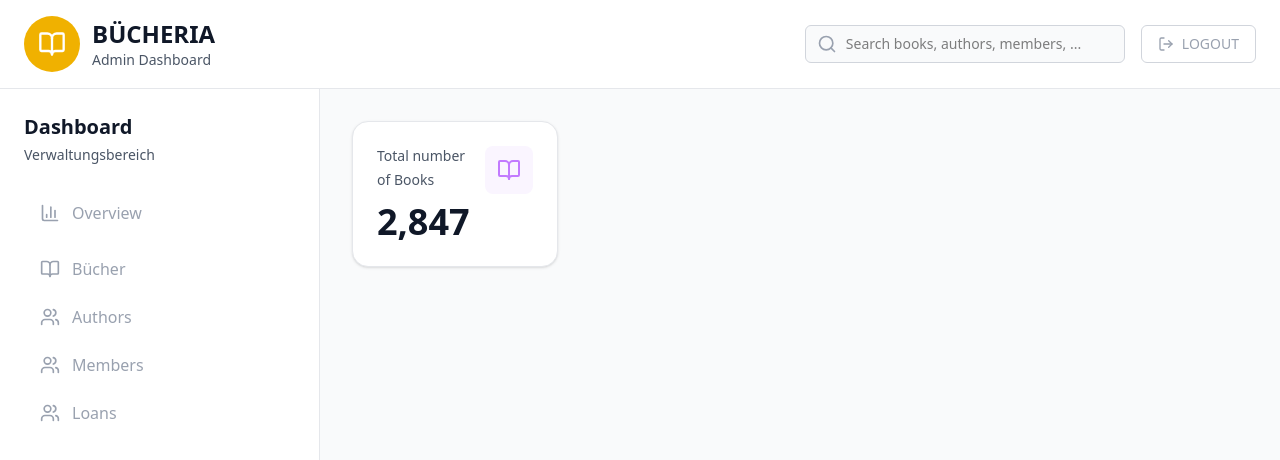
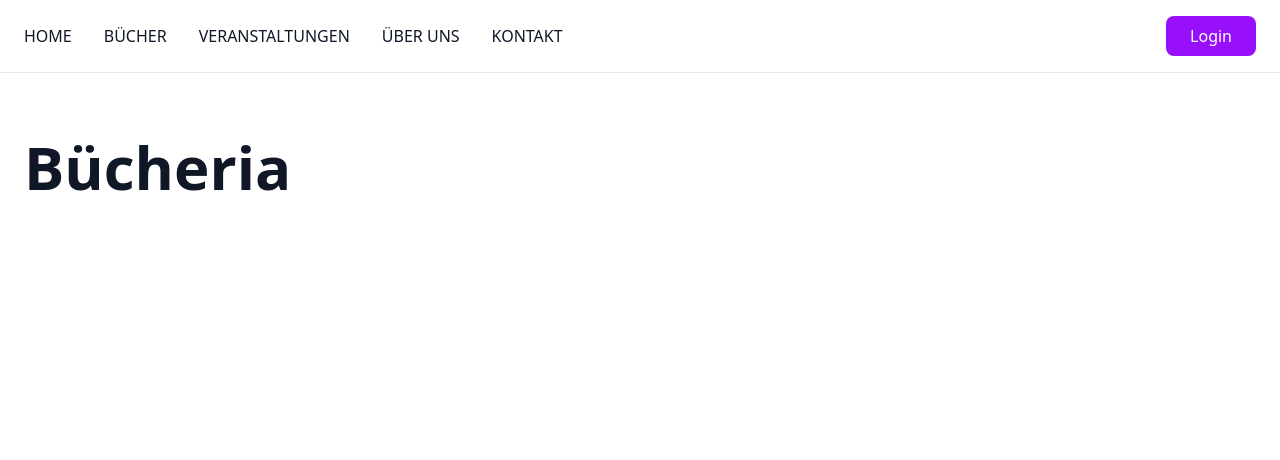
Before and after one commit to stefa-ie/buecheria_library_app, a React (Vite) app in the folder frontend/: page / in a window 1280 px wide. Shown: the top 460 px of the page. Built offline with nearby package versions, Linux system fonts and the light colour scheme.

Commit message:
added Basic HomePage

```diff
--- a/frontend/src/App.jsx
+++ b/frontend/src/App.jsx
@@ -4,12 +4,14 @@ import BooksPage from "./pages/BooksPage"
 import MembersPage from "./pages/MembersPage"
 import LoansPage from "./pages/LoansPage"
 import DashboardPage from "./pages/DashboardPage"
+import HomePage from "./pages/HomePage"
 
 function App() {
     return (
         <Router>
             <Routes>
-                <Route path="/" element={<DashboardPage />}/>
+                <Route path="/" element={<HomePage />}/>
+                <Route path="/dashboard" element={<DashboardPage />}/>
                 <Route path="/authors" element={<AuthorsPage />} />
                 <Route path="/books" element={<BooksPage />} />
                 <Route path="/members" element={<MembersPage />} />
--- a/frontend/src/api/authors.js
+++ b/frontend/src/api/authors.js
@@ -1,4 +1,4 @@
-const API_URL = 'http://localhost:8000/api';
+const API_URL = '/api';
 
 // Fetch all authors
 export async function fetchAuthors() {
--- a/frontend/src/api/books.js
+++ b/frontend/src/api/books.js
@@ -1,4 +1,4 @@
-const API_URL = 'http://localhost:8000/api';
+const API_URL = '/api';
 
 // Fetch all books
 export async function fetchBooks() {
--- a/frontend/src/api/loans.js
+++ b/frontend/src/api/loans.js
@@ -1,4 +1,4 @@
-const API_URL = 'http://localhost:8000/api';
+const API_URL = '/api';
 
 // Fetch all loans
 export async function fetchLoans() {
--- a/frontend/src/api/members.js
+++ b/frontend/src/api/members.js
@@ -1,4 +1,4 @@
-const API_URL = 'http://localhost:8000/api';
+const API_URL = '/api';
 
 // Fetch all members
 export async function fetchMembers() {
--- /dev/null
+++ b/frontend/src/pages/HomePage.jsx
@@ -0,0 +1,41 @@
+export default function HomePage() {
+    return (
+        <div className="min-h-screen bg-white">
+            {/* Header */}
+            <header className="bg-white border-b border-gray-200">
+                <div className="max-w-7xl mx-auto px-6 py-4">
+                    <div className="flex items-center justify-between">
+                        {/* Navigation */}
+                        <nav className="flex items-center gap-8">
+                            <a href="/" className="text-gray-900 font-medium hover:text-purple-600 transition-colors">
+                                HOME
+                            </a>
+                            <a href="#" className="text-gray-900 font-medium hover:text-purple-600 transition-colors">
+                                BÜCHER
+                            </a>
+                            <a href="#" className="text-gray-900 font-medium hover:text-purple-600 transition-colors">
+                                VERANSTALTUNGEN
+                            </a>
+                            <a href="#" className="text-gray-900 font-medium hover:text-purple-600 transition-colors">
+                                ÜBER UNS
+                            </a>
+                            <a href="#" className="text-gray-900 font-medium hover:text-purple-600 transition-colors">
+                                KONTAKT
+                            </a>
+                        </nav>
+
+                        {/* Login Button */}
+                        <button className="px-6 py-2 bg-purple-600 text-white rounded-lg hover:bg-purple-700 transition-colors font-medium">
+                            Login
+                        </button>
+                    </div>
+                </div>
+            </header>
+
+            {/* Main Content */}
+            <main className="max-w-7xl mx-auto px-6 py-16">
+                <h1 className="text-6xl font-bold text-gray-900">Bücheria</h1>
+            </main>
+        </div>
+    );
+}
```
Also changed, not shown: 1 other file (tests, documents, lock files or other folders).
